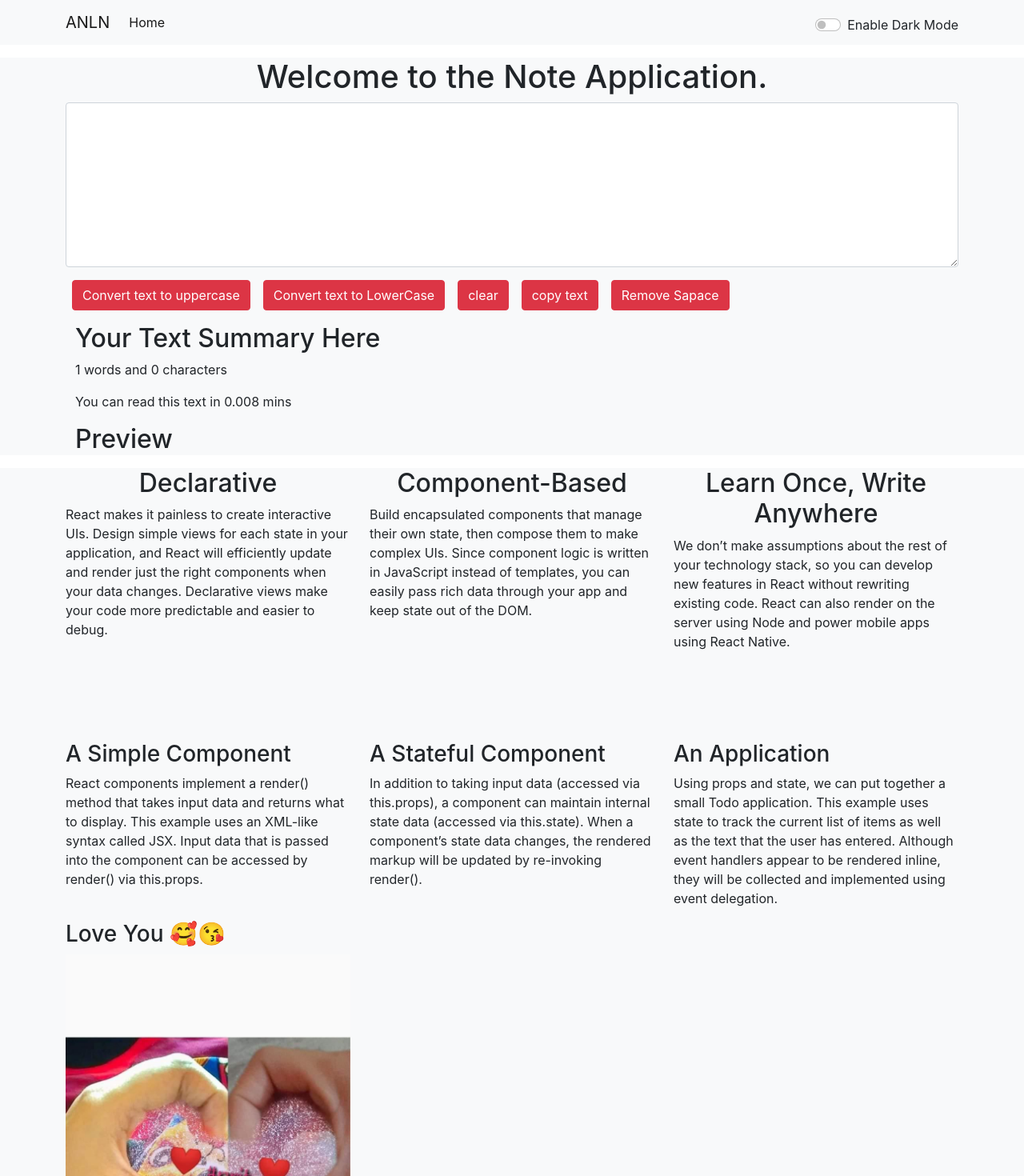
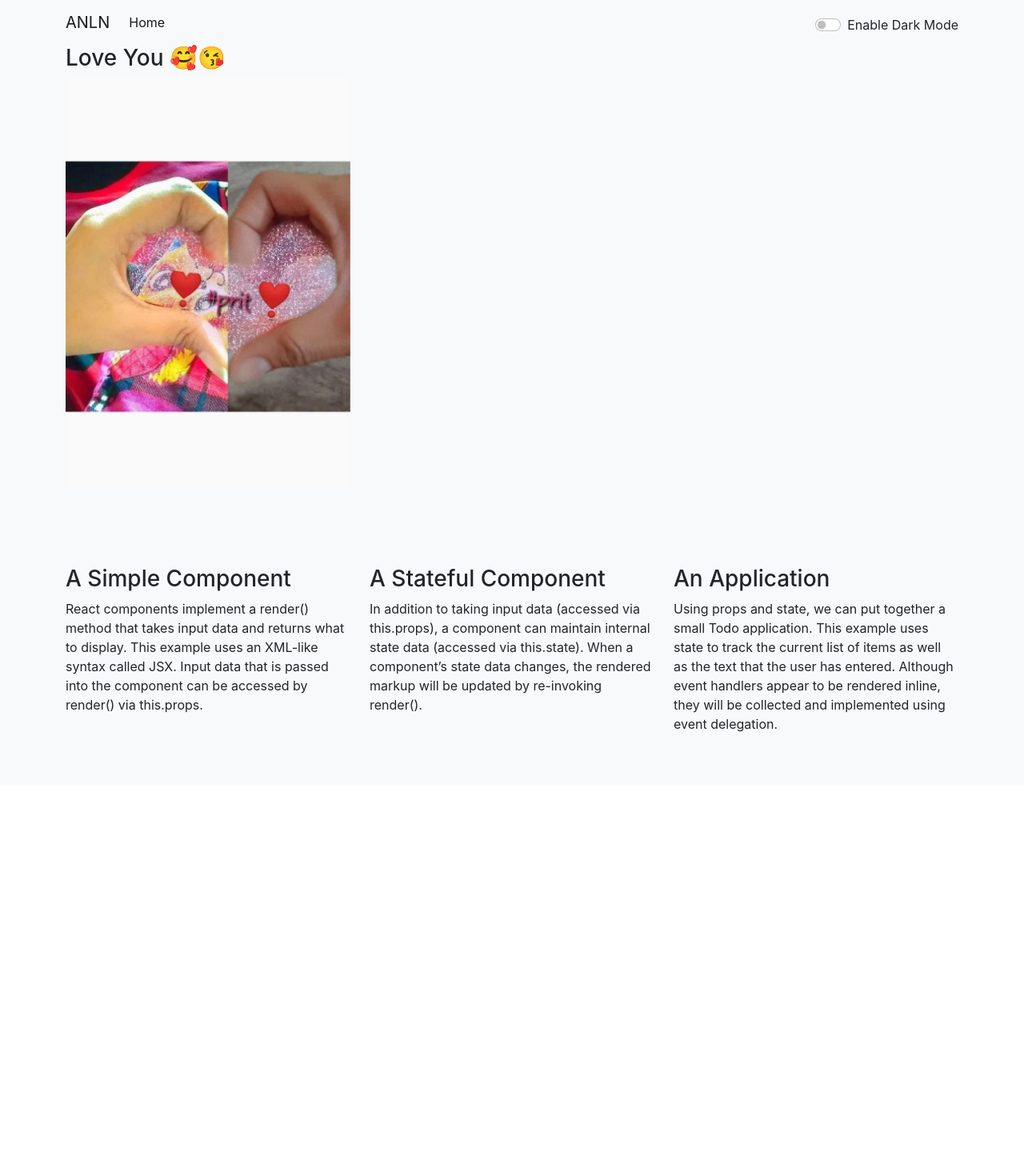
Before and after one commit to amitnain001/noteapp, a React (Create React App) app: page / in a window 1280 px wide. Shown: the top 1470 px of the page at 80% size. After the commit the page ends 1029 px from the top, so only its background shows below. Built offline with nearby package versions, Linux system fonts and the light colour scheme.

Commit message:
added some extra features

```diff
--- a/src/components/Aboutus.js
+++ b/src/components/Aboutus.js
@@ -8,6 +8,16 @@ export default function Aboutus(props) {
       >
         <div className="container">
           <div className="row">
+            <div className="col-12 d-none d-sm-block  col-xl-4">
+              <h3>Love You 🥰😘</h3>
+              <img
+                src={require("../images/image.jpg")}
+                className="w-100"
+                alt=""
+              />
+            </div>
+          </div>
+          <div className="row d-sm-none">
             <div className="col-12 col-xl-4">
               <h2 className="text-center">Declarative</h2>
               <p>
@@ -66,14 +76,6 @@ export default function Aboutus(props) {
                 collected and implemented using event delegation.
               </p>
             </div>
-            <div className="col-12 d-none d-sm-block  col-xl-4">
-              <h3>Love You 🥰😘</h3>
-              <img
-                src={require("../images/image.jpg")}
-                className="w-100"
-                alt=""
-              />
-            </div>
           </div>
         </div>
       </div>
--- a/src/components/Textform.js
+++ b/src/components/Textform.js
@@ -37,7 +37,7 @@ export default function Textform(props) {
   return (
     <>
       <div
-        className={`container-fluid bg-${props.mode} text-${props.textmode}`}
+        className={`container-fluid d-sm-none bg-${props.mode} text-${props.textmode}`}
       >
         <div className="my-3 container">
           <h1 className="text-center">{props.heading}</h1>
```
